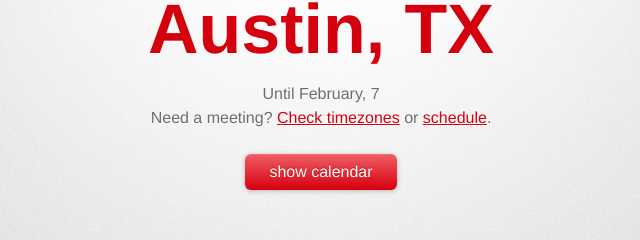
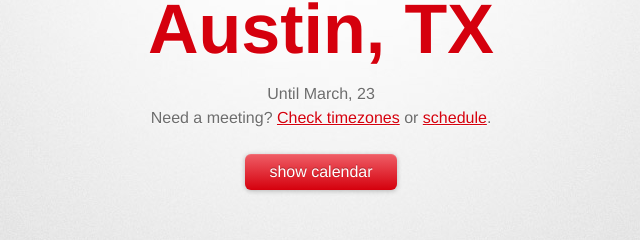
Before and after one commit to Schnitzel/whereIsRuthie, a plain HTML site: page index.html in a window 1280 px wide. Shown: the part 243-483 px from the top of the page, 319-959 px from the left. Drawn offline with nearby package versions, Linux system fonts and the light colour scheme; a web font is replaced by a local one.

Commit message:
Update index.html

```diff
--- a/index.html
+++ b/index.html
@@ -30,7 +30,7 @@
       <div class="inner">
         <section id="main_content">
           <h1 class="no">Austin, TX</h1>
-         <p>Until February, 7</p><p>Need a meeting? <a target="_blank" href="http://www.timeanddate.com/worldclock/meeting.html?p1=224">Check timezones</a> or <a href="http://doodle.com/rfuller" target="_blank">schedule</a>.</p>
+         <p>Until March, 23</p><p>Need a meeting? <a target="_blank" href="http://www.timeanddate.com/worldclock/meeting.html?p1=224">Check timezones</a> or <a href="http://doodle.com/rfuller" target="_blank">schedule</a>.</p>
          <p>&nbsp;</p>
          <p> <a href="#" class="show_calendar">show calendar</a></p>
          <div class="calendar">
```
